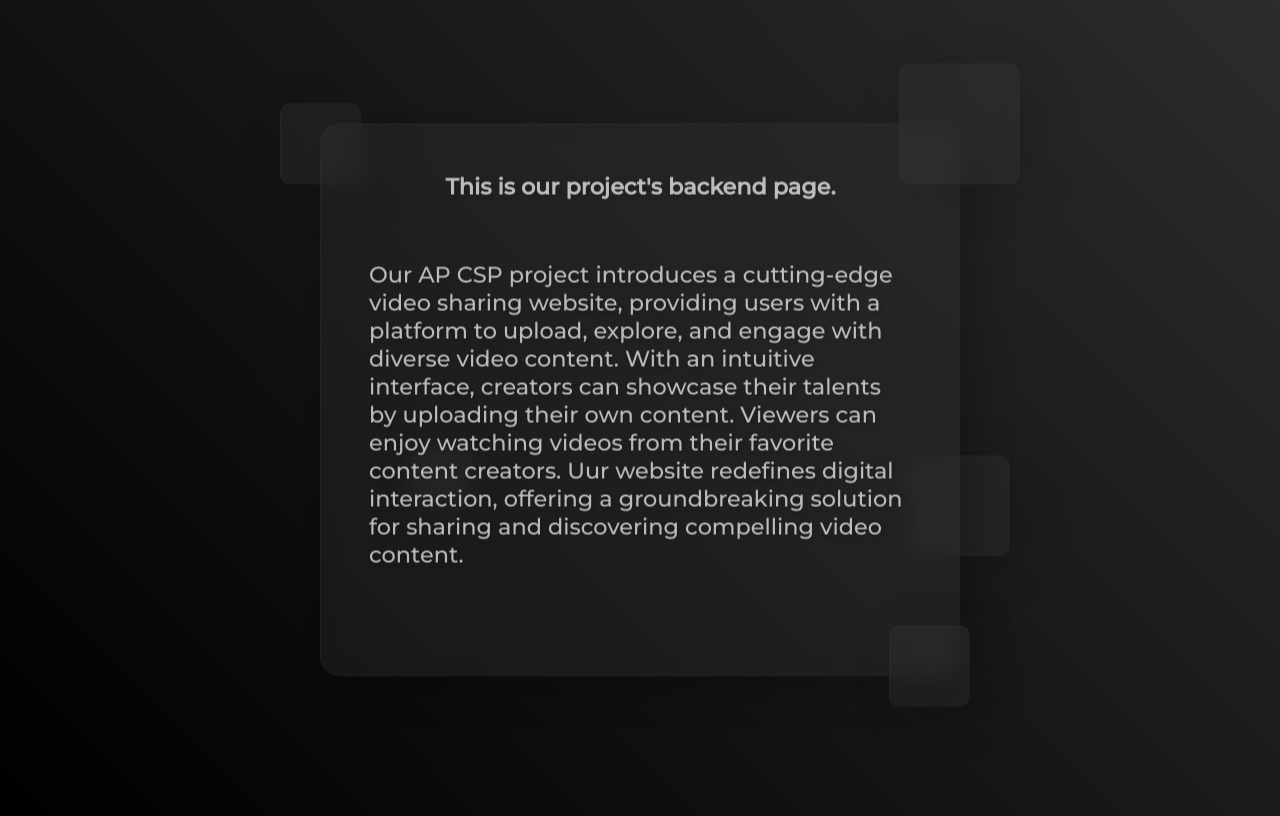
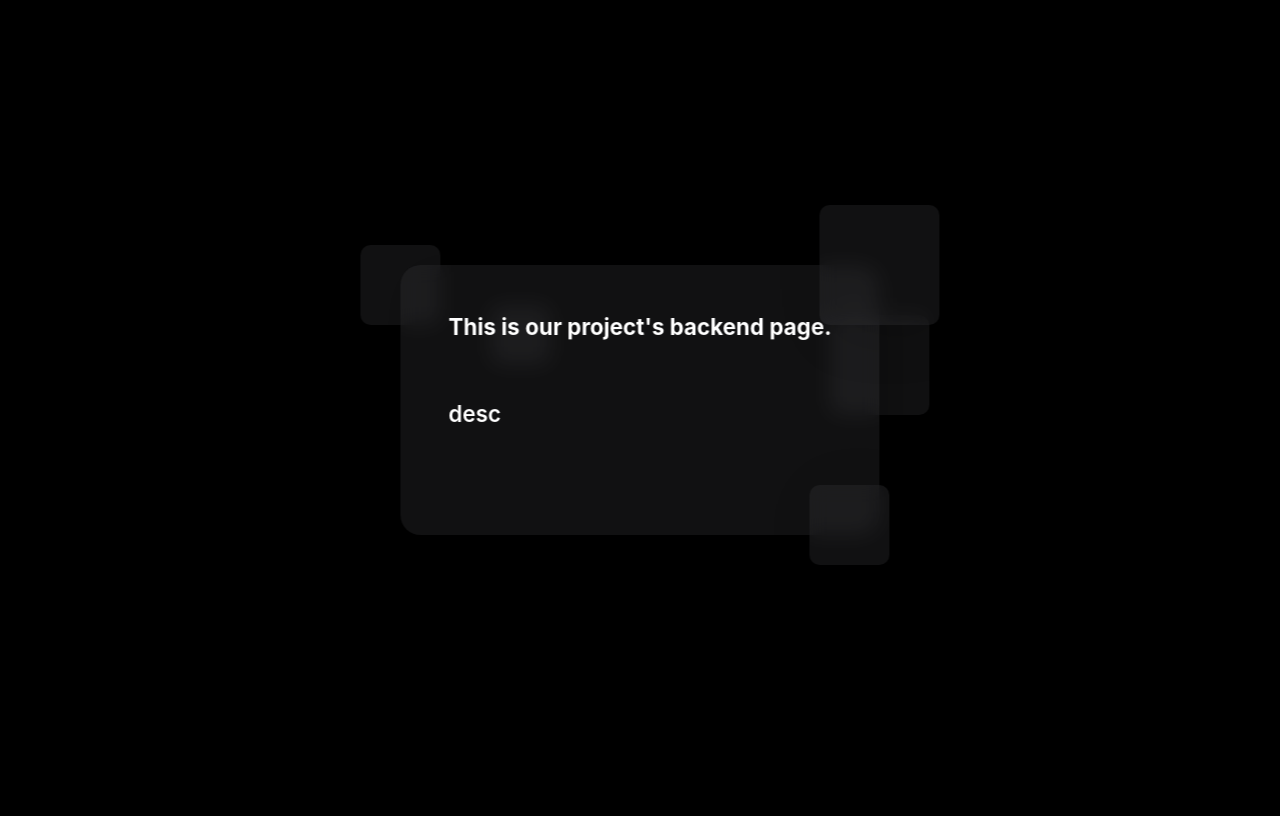
Before and after one commit to Project-MKAAT/backend-MKAAT, a Flask app: page / in a window 1280 px wide. After the commit the page ends 565 px from the top, so only its background shows below. Run offline with Flask 3, Linux system fonts and the light colour scheme; parts of the project's set-up code (start-up, migrations or seed data) failed here and were passed over.

Commit message:
small change

```diff
--- a/main.py
+++ b/main.py
@@ -19,7 +19,7 @@ from api.anime import anime_api
 
 # from api.player import player_api
 # database migrations
-from model.users import initUsers, initVideos
+from model.users import initUsers
 
 # from model.players import initPlayers
 from model.animes import initMessages
--- a/templates/index.html
+++ b/templates/index.html
@@ -7,9 +7,11 @@
     <title>Login</title>
     <style>
         body {
-            background: linear-gradient(45deg, #000000, #2c2c2e);
-            height: 100vh;
-            font-family: 'Montserrat', sans-serif;
+            /* background: black; */
+            background: black;
+            color: white;
+            font-family: -apple-system, system-ui, BlinkMacSystemFont;
+            font-weight: 600;
         }
 
         .container {
@@ -24,8 +26,6 @@
             padding: 3em;
             height: auto;
             border-radius: 20px;
-            border-left: 1px solid rgba(58, 58, 60, 0.3);
-            border-top: 1px solid rgba(58, 58, 60, 0.3);
             backdrop-filter: blur(10px);
             box-shadow: 20px 20px 40px -6px rgba(0, 0, 0, 0.2);
             text-align: center;
@@ -37,19 +37,84 @@
             }
         }
 
+        form {
+            background: rgba(58, 58, 60, 0.3);
+            padding: 3em;
+            height: auto;
+            border-radius: 20px;
+            backdrop-filter: blur(10px);
+            box-shadow: 20px 20px 40px -6px rgba(0, 0, 0, 0.2);
+            text-align: center;
+            position: relative;
+            transition: all 0.2s ease-in-out;
+        }
+
         p {
-            font-weight: 500;
-            color: #fff;
-            opacity: 0.7;
+            color: white;
             font-size: 1.4rem;
             margin-top: 0;
             margin-bottom: 60px;
+        }
+
+        a {
+            text-decoration: none;
+            color: #ddd;
+            font-size: 12px;
+
+            &:hover {
+                text-shadow: 2px 2px 6px #00000040;
+            }
+
+            &:active {
+                text-shadow: none;
+            }
+        }
+
+        input {
+            background: transparent;
+            width: 200px;
+            padding: 1em;
+            margin-bottom: 2em;
+            border: none;
+            border-left: 1px solid rgba(58, 58, 60, 0.3);
+            border-top: 1px solid rgba(58, 58, 60, 0.3);
+            border-radius: 5000px;
+            backdrop-filter: blur(5px);
+            box-shadow: 4px 4px 60px rgba(0, 0, 0, 0.2);
+            color: #fff;
+            transition: all 0.2s ease-in-out;
             text-shadow: 2px 2px 4px rgba(0, 0, 0, 0.2);
+
+            &:hover {
+                background: rgba(255, 255, 255, 0.1);
+                box-shadow: 4px 4px 60px 8px rgba(0, 0, 0, 0.2);
+            }
+
+            &[type="email"],
+            &[type="password"] {
+
+                &:focus {
+                    background: rgba(255, 255, 255, 0.1);
+                    box-shadow: 4px 4px 60px 8px rgba(0, 0, 0, 0.2);
+                }
+            }
+
+            &[type="button"] {
+                margin-top: 10px;
+                /* width: 150px; */
+                font-size: 1rem;
+
+                &:hover {
+                    cursor: pointer;
+                }
+
+                &:active {
+                    background: rgba(255, 255, 255, 0.2);
+                }
+            }
         }
 
         ::placeholder {
-            font-family: Montserrat, sans-serif;
-            font-weight: 400;
             color: #fff;
             text-shadow: 2px 2px 4px rgba(0, 0, 0, 0.4);
         }
@@ -58,11 +123,10 @@
             background: rgba(58, 58, 60, 0.3);
             backdrop-filter: blur(10px);
             border-radius: 10px;
-            border-left: 1px solid rgba(58, 58, 60, 0.3);
-            border-top: 1px solid rgba(58, 58, 60, 0.3);
             box-shadow: 10px 10px 60px -8px rgba(0, 0, 0, 0.2);
             position: absolute;
             transition: all 0.2s ease;
+
         }
 
         .drop-1 {
@@ -115,21 +179,11 @@
 </head>
 
 <body>
-    <link rel="preconnect" href="https://fonts.gstatic.com">
-    <link href="https://fonts.googleapis.com/css2?family=Montserrat:wght@300;400;500&display=swap" rel="stylesheet">
-
     <div class="container">
 
         <div class="error">
             <p><strong>This is our project's backend page.</strong></p>
-            <p style="text-align: left;">Our AP CSP project introduces a cutting-edge video sharing website, providing
-                users with a platform to upload, explore,
-                and engage with diverse video content. With an intuitive interface, creators can showcase their talents
-                by uploading
-                their own content. Viewers can enjoy watching videos from their favorite content creators. Uur website
-                redefines digital
-                interaction, offering a groundbreaking solution for sharing and discovering compelling video content.
-            </p>
+            <p style="text-align: left;">desc</p>
         </div>
 
         <!-- square things in the background -->
```
